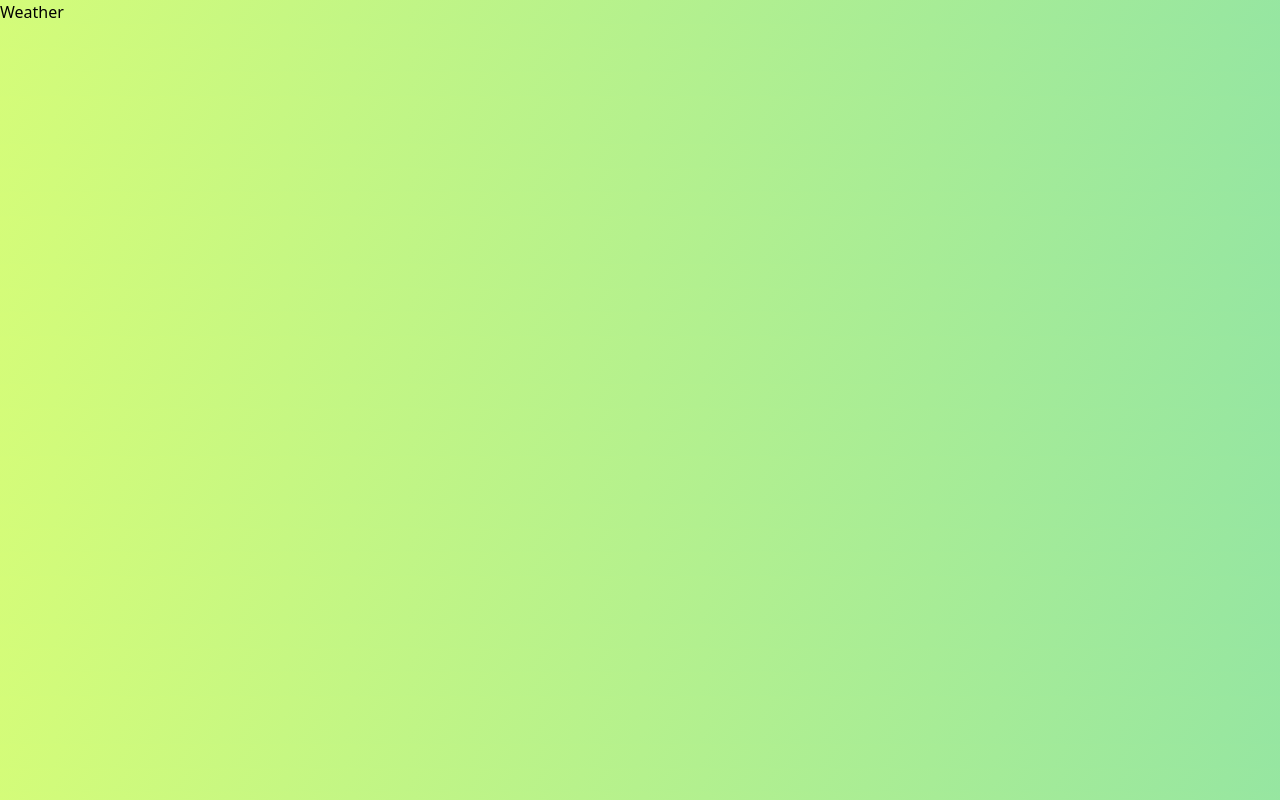
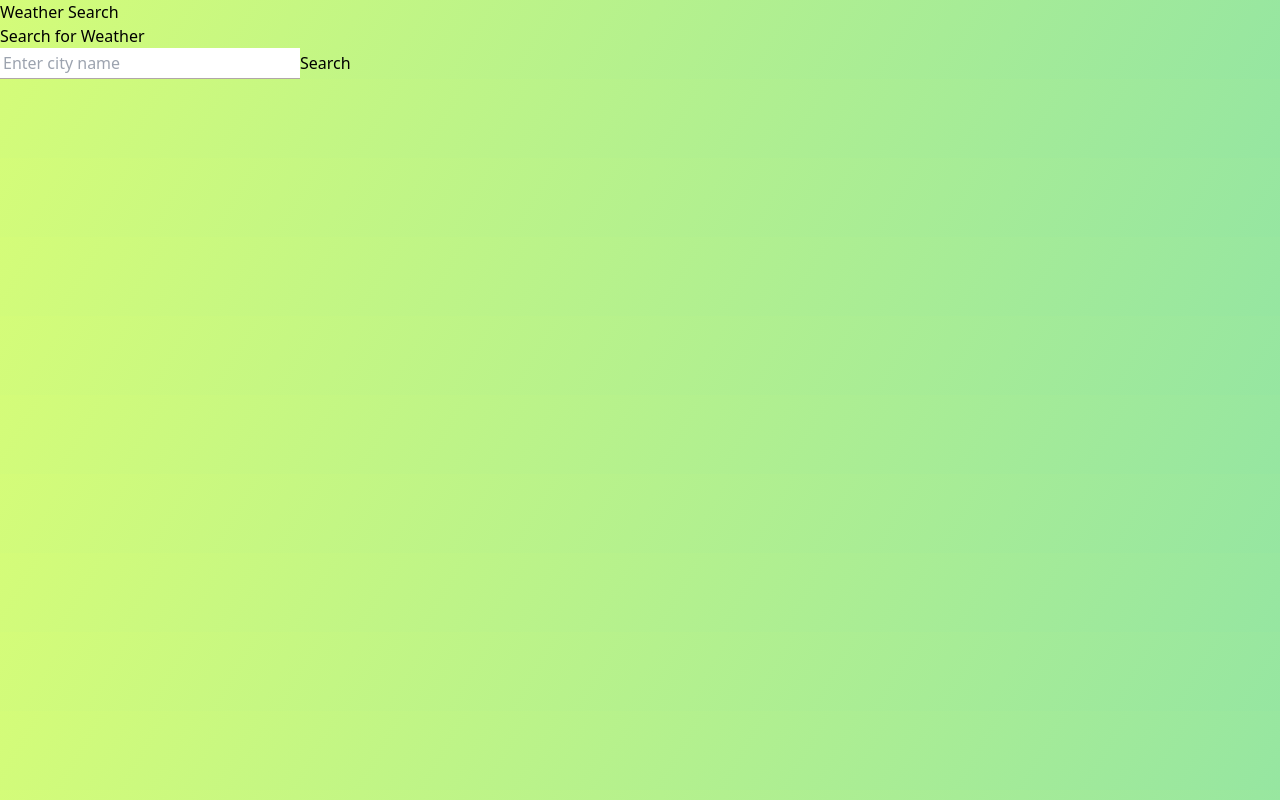
Before and after one commit to rshakash/angkor, a React (Vite) app: page /farmer/weather in a window 1280 px wide. Built offline with nearby package versions, Linux system fonts and the light colour scheme.

Commit message:
Add data for weather component

```diff
--- /dev/null
+++ b/src/roles/farmers/Components/WeatherData.jsx
@@ -0,0 +1,16 @@
+const WeatherData = ({weather}) => {
+    if(weather){
+        return (
+            <div>
+                <section id="weather-results">
+                    <h2 id="city-name">{weather.name}</h2>
+                    <p id="temperature">{weather.main.temp} &deg;C</p>
+                    <p id="description">{weather.weather[0].description }</p>
+                    <img id="weather-icon" src={`http://openweathermap.org/img/wn/${weather.weather[0].icon}.png`} alt="Weather icon" />
+                </section>
+            </div>
+        )
+    }
+}
+
+export default WeatherData
--- a/src/roles/farmers/pages/Weather.jsx
+++ b/src/roles/farmers/pages/Weather.jsx
@@ -1,8 +1,42 @@
-import React from 'react'
+import { useState } from 'react'
+import axios from "axios"
+import WeatherData from '../Components/WeatherData'
 
 const Weather = () => {
+
+  const apiKey = 'e20a6d627e398e3e683d153457069d1e'
+  const [weather, setWeather] = useState(null)
+  const [city, setCity] =  useState('')
+
+  const handleClick = (e) => {
+    e.preventDefault()
+      const url = `https://api.openweathermap.org/data/2.5/weather?q=${city}&appid=${apiKey}&units=metric`
+      if (city) {
+        axios.get(url)
+        .then(res => res.data)
+        .then(data => {
+          setWeather(data)
+          console.log(data)
+        })
+      }
+  }
+
   return (
-    <div>Weather</div>
+    <div>
+      <header>
+		<h1>Weather Search</h1>
+	</header>
+	<main>
+		<section id="weather-search">
+			<h2>Search for Weather</h2>
+			<form id="weather-form" onSubmit={handleClick}>
+				<input type="text" id="city-input" placeholder="Enter city name" value={city} onChange={(e) => setCity(e.target.value)}/>
+				<button type="submit">Search</button>
+			</form>
+		</section>
+    <WeatherData weather={weather} />
+	</main>
+    </div>
   )
 }
 
```
